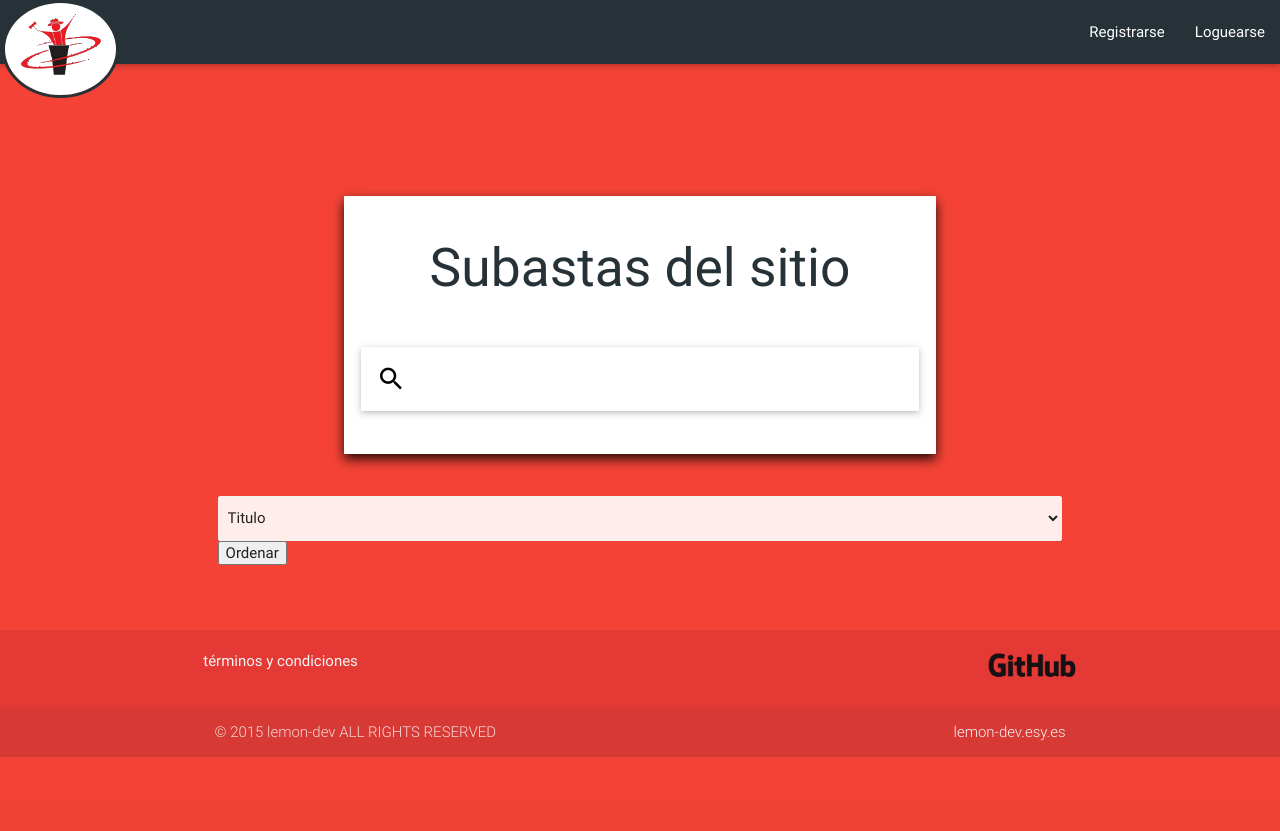
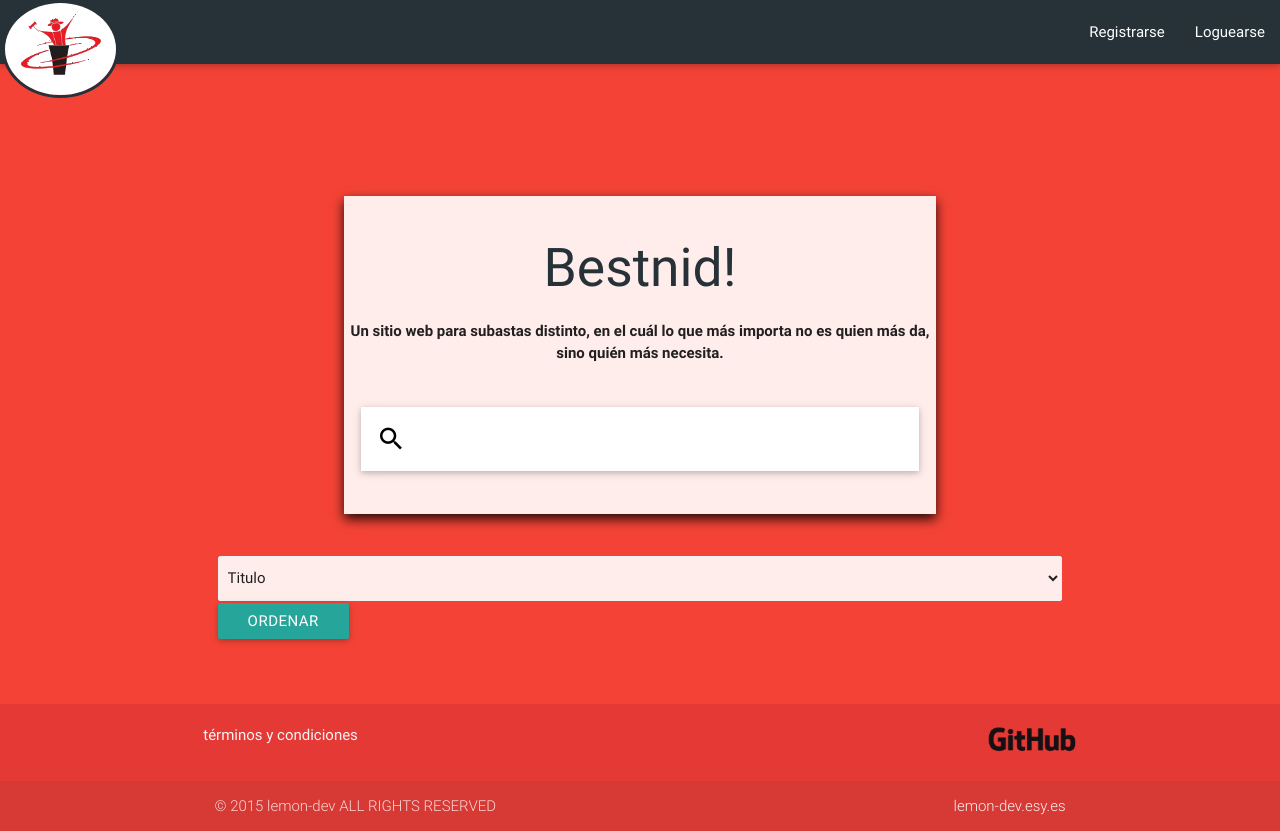
Before and after one commit to lemon-dev/bestnid, a PHP site: page /function/ordenar.php?criterio=1 in a window 1280 px wide. Before the commit the page ends 757 px from the top, so only its background shows below. Run offline with PHP 8.4, Linux system fonts and the light colour scheme; data that the repository does not hold is empty; some libraries are stand-ins or nearby versions.

Commit message:
boton ordenar y portada bestnid

```diff
--- a/proyecto/css/style.css
+++ b/proyecto/css/style.css
@@ -54,7 +54,7 @@ section .container. .row
 }
 
 section .container .container {
-	background-color: white;
+	background-color: rgba(255,255,255,0.9);
 	padding-bottom: 5%;
 	margin-bottom: 5%;
 	box-shadow: 0 5px 11px 0;
@@ -67,6 +67,11 @@ section .container .container #search {
 section .container .container h2 {
 	text-align: center;
 	color: #263238;
+}
+
+section .container .container p{
+	font-weight: bold;
+	text-align: center;
 }
 
 .register-form .container {
--- a/proyecto/function/ordenar.php
+++ b/proyecto/function/ordenar.php
@@ -15,7 +15,8 @@
 		<div class="container">
 			<div class="row col m12">
 				<header>
-					<h2>Subastas del sitio</h2>
+					<h2>Bestnid!</h2>
+					<p>Un sitio web para subastas distinto, en el cuál lo que más importa no es quien más da, sino quién más necesita.</p>
 				</header>
 			</div>
 
@@ -43,7 +44,7 @@
 				<option value="categoria">Categoria</option>
 
 			</select>
-			<input type="submit" value="Ordenar" >
+			<input type="submit" value="Ordenar" class="btn">
 		</form>
 
 		<div class="">
--- a/proyecto/index.php
+++ b/proyecto/index.php
@@ -15,7 +15,8 @@
 		<div class="container">
 			<div class="row col m12">
 				<header>
-					<h2>Subastas del sitio</h2>
+					<h2>Bestnid!</h2>
+					<p>Un sitio web para subastas distinto, en el cuál lo que más importa no es quien más da, sino quién más necesita.</p>
 				</header>
 			</div>
 
@@ -43,7 +44,7 @@
 				<option value="categoria">Categoria</option>
 
 			</select>
-			<input type="submit" value="Ordenar" >
+			<input type="submit" value="Ordenar" class="btn">
 		</form>
 
 		<div class="">
```
